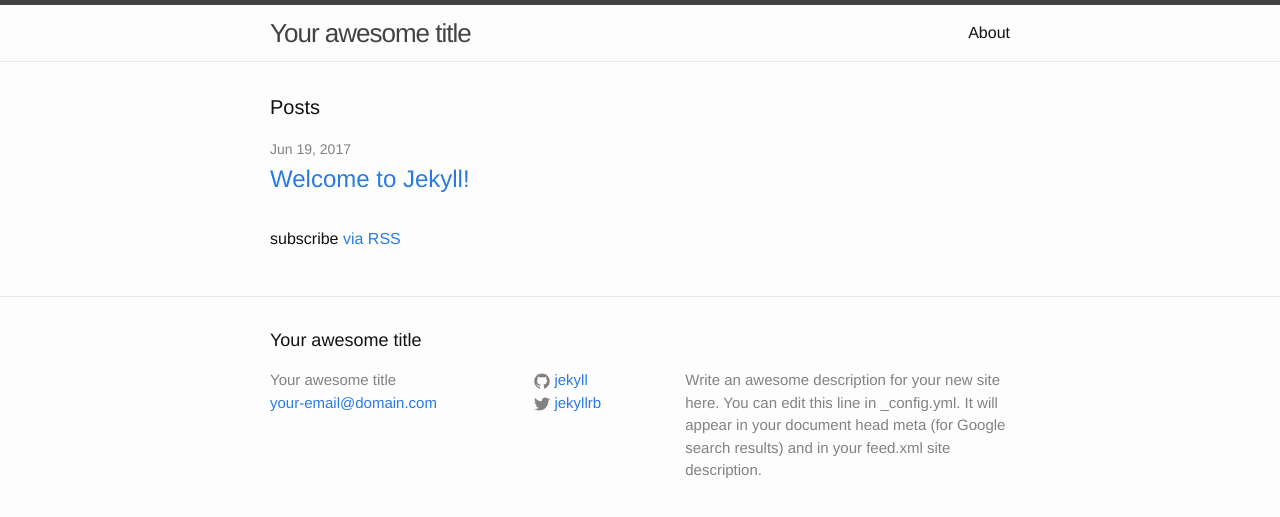
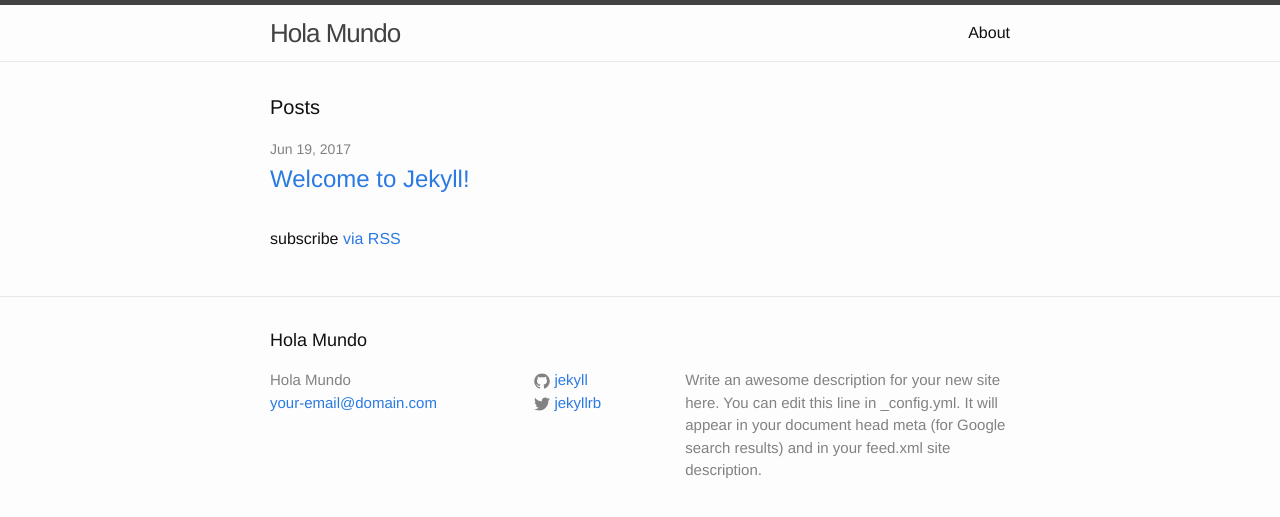
Before and after one commit to Braychen19/braychen19.github.io, a Jekyll site: the page built from index.html, in a window 1280 px wide. Shown: the top 517 px of the page. Built offline with Jekyll 4.4.1, drawn with Linux system fonts in a browser that asks for light colours.

Commit message:
Update _config.yml

```diff
--- a/_config.yml
+++ b/_config.yml
@@ -6,7 +6,7 @@
 # 'jekyll serve'. If you change this file, please restart the server process.
 
 # Site settings
-title: Your awesome title
+title: Hola Mundo
 email: your-email@domain.com
 description: > # this means to ignore newlines until "baseurl:"
   Write an awesome description for your new site here. You can edit this
```
